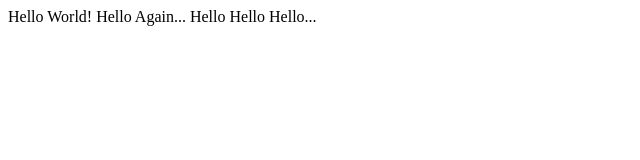
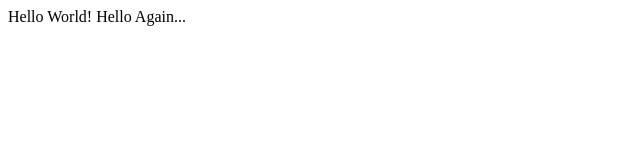
Before and after one commit to nagish2010/lecture01, a plain HTML site: page hello.html in a window 1280 px wide. Shown: the whole page, without its empty margins (0-640 px from the left). Drawn offline with Linux system fonts and the light colour scheme.

Commit message:
Update hello.html

```diff
--- a/hello.html
+++ b/hello.html
@@ -6,6 +6,5 @@
   <body>
     Hello World!
     Hello Again...
-    Hello Hello Hello...
   </body>
 </html>
```
